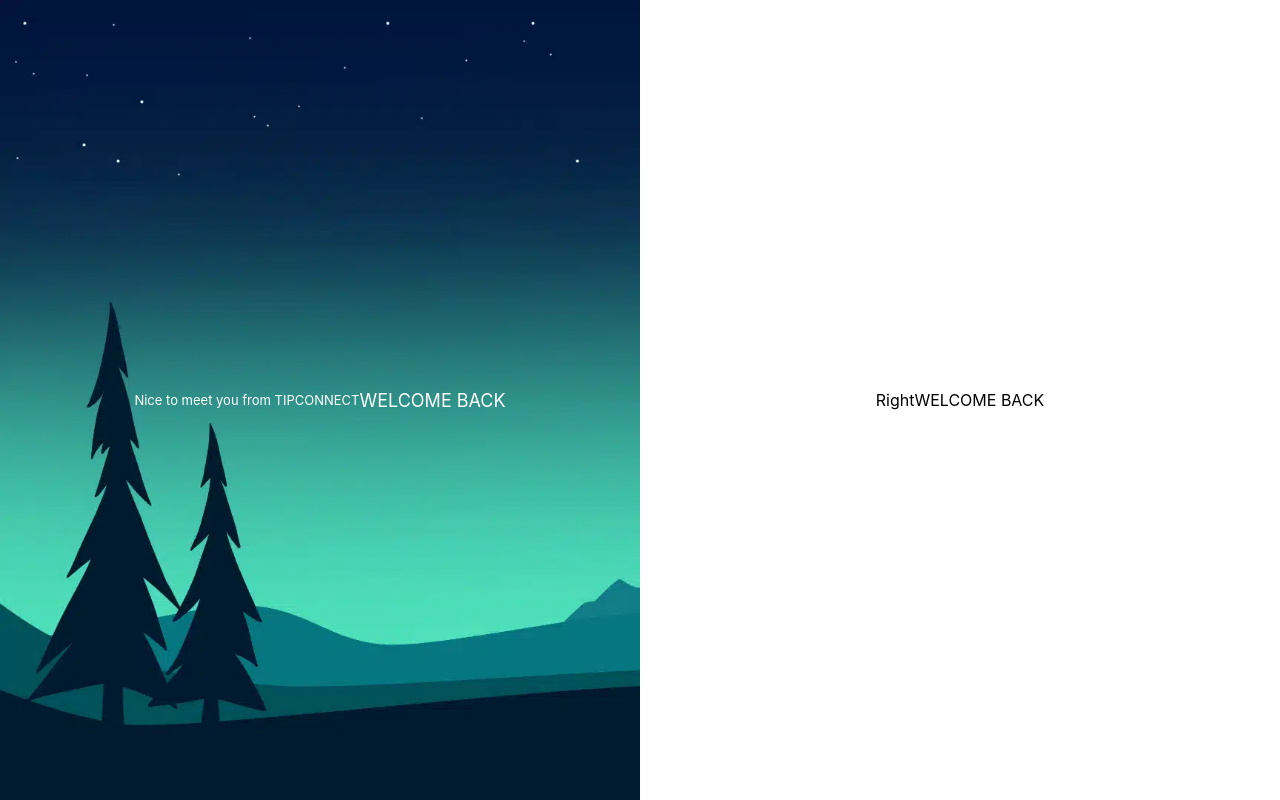
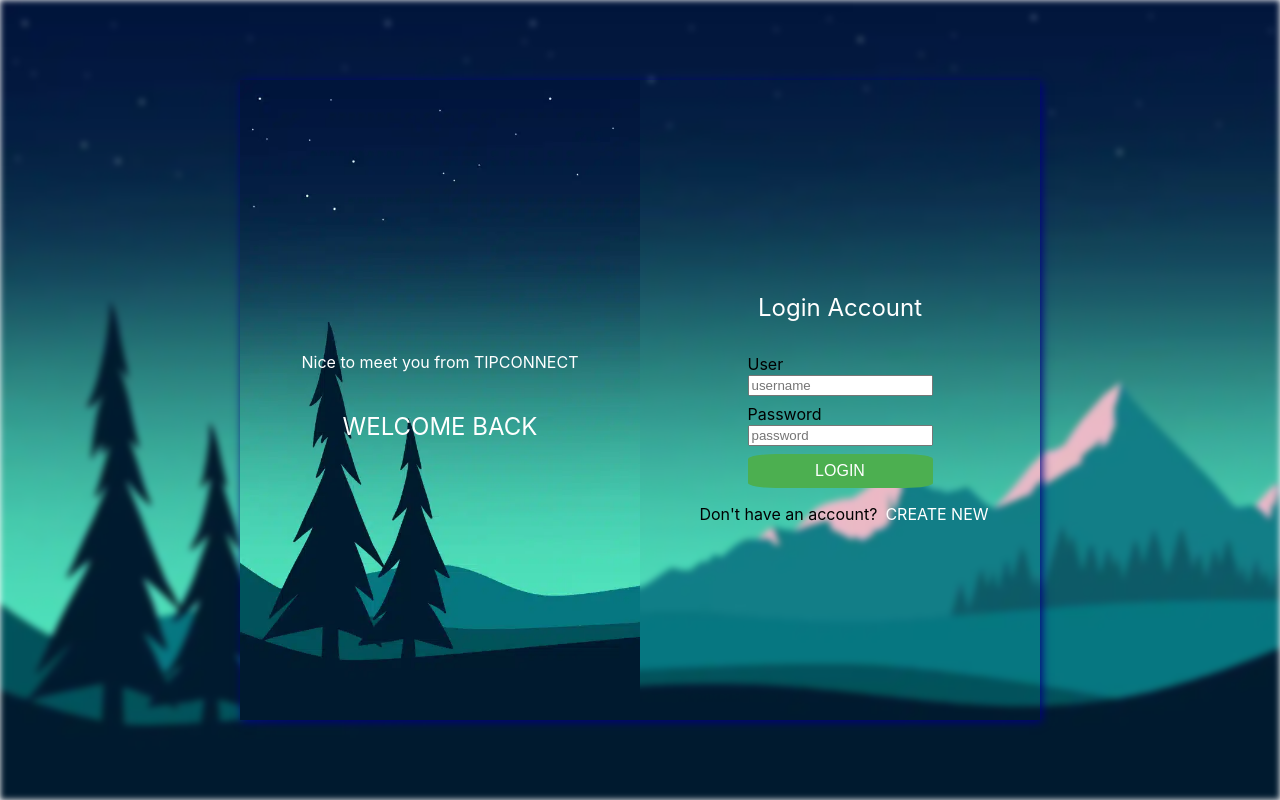
Before and after one commit to operationd8979/TipConnect-ClientSide, a React (Create React App) app: page /login in a window 1280 px wide. Built offline with nearby package versions, Linux system fonts and the light colour scheme.

Commit message:
css login-page 0.7

```diff
--- a/src/App.css
+++ b/src/App.css
@@ -1,5 +1,6 @@
 .App {
   text-align: center;
+  box-sizing: border-box;
 }
 
 .App-logo {
@@ -36,3 +37,110 @@
     transform: rotate(360deg);
   }
 }
+
+
+.container {}
+
+.background-flur{
+  background-image: url("/public/assets/images/background-login.png");
+  height: 100vh;
+  background-size: cover;
+  background-blend-mode: multiply;
+  filter: blur(3px);
+  -webkit-filter: blur(3px);
+}
+
+.login-section {
+  height: 80vh;
+  width: 100vh;
+  position: absolute;
+  top: 50%;
+  left: 50%;
+  transform: translate(-50%, -50%);
+  z-index: 2;
+}
+
+.h-100{
+  height: 100%;
+}
+
+.shadow {
+  box-shadow: 2px 2px 9px navy
+}
+
+.row {
+  display: flex;
+  flex-direction: row;
+}
+
+.col-6 {
+  flex: 1;
+  display: flex;
+  flex-direction: column;
+}
+
+.center {
+  justify-content: center;
+  align-items: center;
+}
+
+.background-left {
+  background-image: url("/public/assets/images/background-login.png");
+  background-size: cover;
+}
+
+.description {
+  font-size: medium;
+}
+
+.title {
+  font-size: x-large;
+}
+
+.white {
+  color: white;
+}
+
+p {
+  display: block;
+}
+
+.lable {
+  display: block;
+  font-size: medium;
+}
+
+
+.button-login {
+  background-color: #4CAF50; /* Green */
+  border: none;
+  color: white;
+  padding: 8px 32px;
+  text-align: center;
+  text-decoration: none;
+  display: inline-block;
+  font-size: 16px;
+  width: 100%;
+  border-radius: 15%;
+  transition-duration: 0.4s;
+}
+
+.button-login:hover {
+  background-color: white;
+  color: #4CAF50;
+  cursor: pointer;
+}
+
+
+.mb-4{
+  margin: 8px;
+}
+
+.herf{
+
+}
+
+.herf:hover{
+  cursor: pointer;
+  color: red;
+}
--- a/src/index.css
+++ b/src/index.css
@@ -11,43 +11,3 @@ code {
   font-family: source-code-pro, Menlo, Monaco, Consolas, 'Courier New',
     monospace;
 }
-
-.container {}
-
-.login-screen {
-  height: 100vh;
-}
-
-.row {
-  display: flex;
-  height: 100%;
-}
-
-.col-6 {
-  flex: 1;
-  display: flex;
-  justify-content: center;
-  align-items: center;
-  flex-wrap: wrap;
-}
-
-.background-login {
-  background-image: url("/public/assets/images/background-login.png");
-  background-size: cover;
-}
-
-.description {
-  font-size: small;
-}
-
-.title {
-  font-size: large;
-}
-
-.white {
-  color: white;
-}
-
-p {
-  display: block;
-}
--- a/src/screens/Login/login.tsx
+++ b/src/screens/Login/login.tsx
@@ -1,19 +1,40 @@
 import React from "react";
 
 const Login = () => {
+
     return (
         <div className="login-screen">
-            <div className="row">
-                <div className="col-6 wrap-left background-login">
-                    <p className="description white">Nice to meet you from TIPCONNECT</p>
-                    <p className="title white">WELCOME BACK</p>
-                </div>
-                <div className="col-6 wrap-right">
-                    <p>Right</p>
-                    <p>WELCOME BACK</p>
+            <div className="background-flur"/>
+            <div className="login-section sadow">
+                <div className="row shadow h-100">
+                    <div className="col-6 wrap-left center background-left">
+                        <p className="description white">Nice to meet you from TIPCONNECT</p>
+                        <p className="title white">WELCOME BACK</p>
+                    </div>
+                    <div className="col-6 wrap-right center">
+                        <p className="title white">Login Account</p>
+                        <form className="form-login">
+                            <div className="form-outline mb-4">
+                                <label className="lable">User</label>
+                                <input placeholder="username"></input>
+                            </div>
+                            <div className="form-outline mb-4">
+                                <label className="lable">Password</label>
+                                <input placeholder="password"></input>
+                            </div>
+                            <div className="form-outline mb-4">
+                                <button className="button-login">LOGIN</button>
+                            </div>
+                        </form>
+                        <div className="row center">
+                            <p className="mb-4">Don't have an account?</p>
+                            <a className="herf white">CREATE NEW</a>
+                        </div>
+                    </div>
                 </div>
             </div>
         </div>
+
     )
 }
 
```
